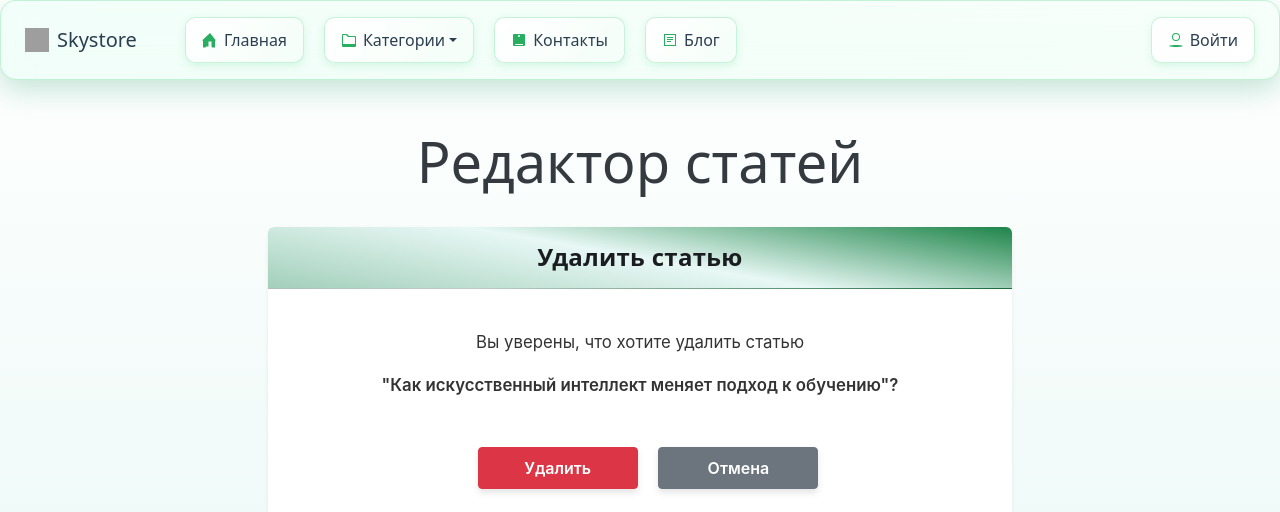
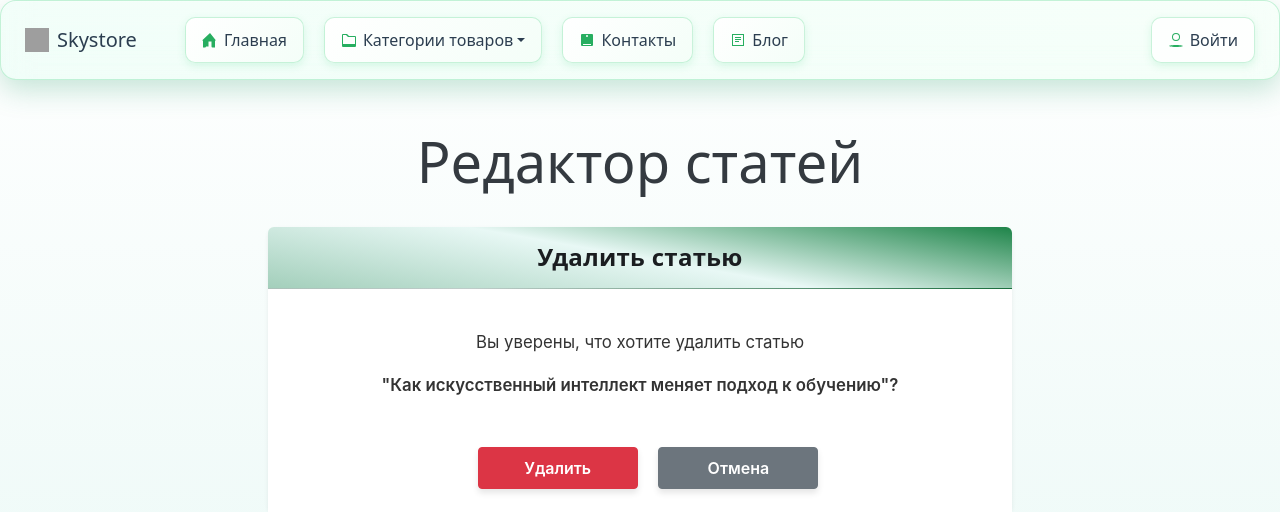
Before and after one commit to simbarilion/Ecommerce_app, a Django app: page /blog/blogposts_editor/1/delete/ in a window 1280 px wide. Shown: the top 512 px of the page. Run offline with Django 5.2, Linux system fonts and the light colour scheme; data comes from the database, SQL or seed files in the repository; parts of the project's set-up code (start-up, migrations or seed data) failed here and were passed over; some libraries are stand-ins or nearby versions; grey boxes are pictures that could not be loaded.

Commit message:
modified main_menu

```diff
--- a/templates/includes/main_menu.html
+++ b/templates/includes/main_menu.html
@@ -19,7 +19,7 @@
                         <svg xmlns="http://www.w3.org/2000/svg" width="16" height="16" fill="#27ae60" class="nav-icon" viewBox="0 0 16 16">
                             <path d="M1 3a1 1 0 0 1 1-1h4l2 2h6a1 1 0 0 1 1 1v9a1 1 0 0 1-1 1H2a1 1 0 0 1-1-1V3zm1 0v9h12V5H7L5 3H2z"/>
                         </svg>
-                        Категории</a>
+                        Категории товаров</a>
                     <ul class="dropdown-menu">
                         {% for category in global_categories %}
                             <li><a class="dropdown-item" href="{% url "catalog:home" %}?category_id={{ category.id }}">{{ category.name }}</a></li>
```
